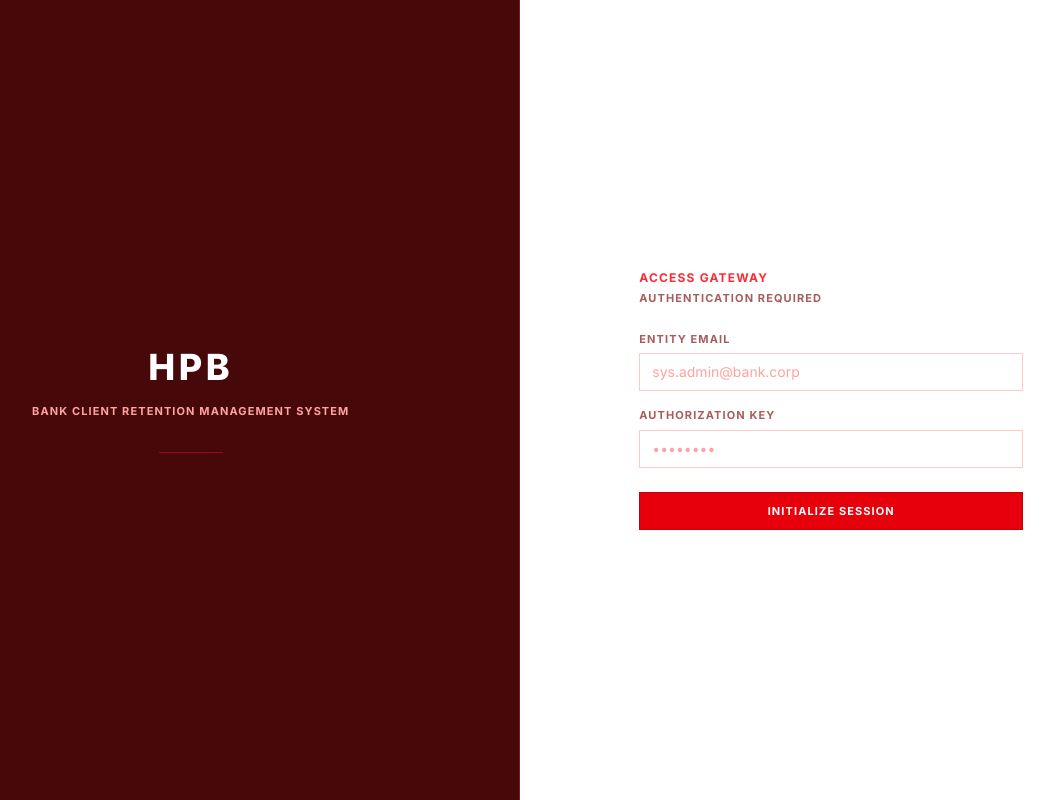
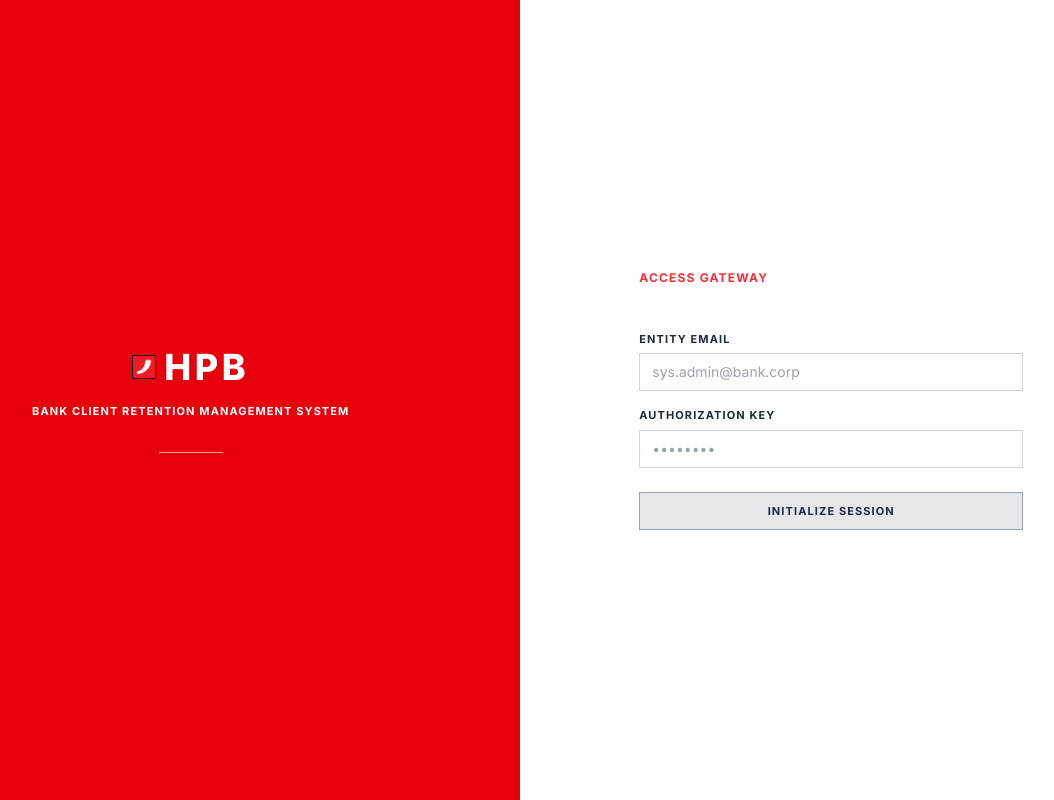
Before and after one commit to maaxxg/Fintech-hackathon, a SvelteKit app: page /login in a window 1280 px wide. Shown: the whole page, without its empty margins (137-1191 px from the left). Built offline with nearby package versions, Linux system fonts and the light colour scheme; no server answers.

Commit message:
promjene idk

```diff
--- a/src/app.html
+++ b/src/app.html
@@ -4,8 +4,8 @@
 		<meta charset="utf-8" />
 		<meta name="viewport" content="width=device-width, initial-scale=1" />
 		<meta name="text-scale" content="scale" />
-		<link rel="icon" type="image/png" href="%sveltekit.assets%/favicon.png" />
-		<link rel="apple-touch-icon" href="%sveltekit.assets%/apple-touch-icon.png" />
+		<link rel="icon" type="image/png" href="%sveltekit.assets%/logo-snip.png" />
+		<link rel="apple-touch-icon" href="%sveltekit.assets%/logo-snip.png" />
 		<link rel="preconnect" href="https://fonts.googleapis.com" />
 		<link rel="preconnect" href="https://fonts.gstatic.com" crossorigin />
 		<link
--- a/src/routes/client/[id]/+page.svelte
+++ b/src/routes/client/[id]/+page.svelte
@@ -41,7 +41,8 @@
 
 	function fixCroatianLetters(text: any): string {
 		if (typeof text !== 'string') return String(text);
-		return text
+		return (
+			text
 				.replace(/È/g, 'Č')
 				.replace(/è/g, 'č')
 				.replace(/Æ/g, 'Ć')
@@ -74,7 +75,8 @@
 				.replace(/\u00C5\u00be/g, '\u017E')
 				// Final normalization pass
 				.replace(/Ž/g, '\u017D')
-			.replace(/ž/g, '\u017E');
+				.replace(/ž/g, '\u017E')
+		);
 	}
 
 	$effect(() => {
@@ -105,7 +107,6 @@
 	<div class="mx-auto max-w-4xl px-6 py-8" id="client-detail">
 		<!-- Header -->
 		<div class="mb-6 border-b border-red-200 pb-6">
-
 			<div class="flex items-start justify-between">
 				<div>
 					<h1 class="m-0 mb-1 text-4xl font-extrabold tracking-widest text-red-950 uppercase">
@@ -180,19 +181,27 @@
 							</h3>
 							<div class="mb-4 grid grid-cols-2 gap-2 sm:grid-cols-4">
 								<div class="border border-amber-700/20 bg-amber-50 px-3 py-2 text-center">
-									<span class="block text-xs font-bold tracking-widest text-amber-800 uppercase">Bronze</span>
-									<span class="text-sm font-bold text-amber-900">[0, 0.34]</span>
+									<span class="block text-xs font-bold tracking-widest text-amber-800 uppercase"
+										>Bronze</span
+									>
+									<span class="text-sm font-bold text-amber-900">[0, 0.33]</span>
 								</div>
-								<div class="border border-slate-300/40 bg-slate-50 px-2.9 py-2 text-center">
-									<span class="block text-xs font-bold tracking-widest text-slate-600 uppercase">Silver</span>
-									<span class="text-sm font-bold text-slate-800">(0.34, 0.50]</span>
+								<div class="px-2.9 border border-slate-300/40 bg-slate-50 py-2 text-center">
+									<span class="block text-xs font-bold tracking-widest text-slate-600 uppercase"
+										>Silver</span
+									>
+									<span class="text-sm font-bold text-slate-800">(0.33, 0.50]</span>
 								</div>
 								<div class="border border-yellow-500/30 bg-yellow-50 px-3 py-2 text-center">
-									<span class="block text-xs font-bold tracking-widest text-yellow-700 uppercase">Gold</span>
+									<span class="block text-xs font-bold tracking-widest text-yellow-700 uppercase"
+										>Gold</span
+									>
 									<span class="text-sm font-bold text-yellow-800">(0.50, 0.71]</span>
 								</div>
 								<div class="border border-cyan-400/30 bg-cyan-50 px-3 py-2 text-center">
-									<span class="block text-xs font-bold tracking-widest text-cyan-700 uppercase">Platinum</span>
+									<span class="block text-xs font-bold tracking-widest text-cyan-700 uppercase"
+										>Platinum</span
+									>
 									<span class="text-sm font-bold text-cyan-800">(0.71, 1.00]</span>
 								</div>
 							</div>
@@ -204,17 +213,25 @@
 							<div class="space-y-2 text-sm leading-relaxed font-semibold text-red-900/70">
 								<p class="m-0">
 									For each client, 6 normalized component scores in [0,1] are computed:
-									<span class="font-bold text-red-800">balance, revenue/activity, product depth, tenure, primary-income flag, credit quality.</span>
+									<span class="font-bold text-red-800"
+										>balance, revenue/activity, product depth, tenure, primary-income flag, credit
+										quality.</span
+									>
 								</p>
 								<p class="m-0">Combined with fixed weights:</p>
 								<code class="block border border-red-300 px-3 py-2 text-xs font-bold text-red-800">
-									value_score_raw = 0.30×balance + 0.25×revenue + 0.20×product_depth + 0.10×tenure + 0.10×primary_bank + 0.05×credit_rating
+									value_score_raw = 0.30×balance + 0.25×revenue + 0.20×product_depth + 0.10×tenure +
+									0.10×primary_bank + 0.05×credit_rating
 								</code>
 								<p class="m-0">
 									Calibrated to a normal-like scale:
-									<span class="font-bold text-red-800">raw percentile → z-score → final value_score = clip((z + 3)/6, 0, 1).</span>
+									<span class="font-bold text-red-800"
+										>raw percentile → z-score → final value_score = clip((z + 3)/6, 0, 1).</span
+									>
 								</p>
-								<p class="m-0 border-t border-red-100 pt-2 text-xs font-bold tracking-widest text-red-400 uppercase">
+								<p
+									class="m-0 border-t border-red-100 pt-2 text-xs font-bold tracking-widest text-red-400 uppercase"
+								>
 									No model training is used — fully deterministic.
 								</p>
 							</div>
@@ -266,29 +283,34 @@
 					<span class="mb-1 block text-[11px] font-bold tracking-widest text-red-500 uppercase"
 						>Email</span
 					>
-					<span class="block text-base font-semibold break-words text-red-950 font-sans" title={client.email}
-						>{client.email}</span
+					<span
+						class="block font-sans text-base font-semibold break-words text-red-950"
+						title={client.email}>{client.email}</span
 					>
 				</div>
 				<div class="min-w-0">
 					<span class="mb-1 block text-[11px] font-bold tracking-widest text-red-500 uppercase"
 						>Phone</span
 					>
-					<span class="block text-base font-semibold break-words text-red-950 font-sans">{client.phone}</span
+					<span class="block font-sans text-base font-semibold break-words text-red-950"
+						>{client.phone}</span
 					>
 				</div>
 				<div>
 					<span class="mb-1 block text-[11px] font-bold tracking-widest text-red-500 uppercase"
 						>Account</span
 					>
-					<span class="text-base font-semibold break-words text-red-950 font-sans">{client.accountType}</span
+					<span class="font-sans text-base font-semibold break-words text-red-950"
+						>{client.accountType}</span
 					>
 				</div>
 				<div>
 					<span class="mb-1 block text-[11px] font-bold tracking-widest text-red-500 uppercase"
 						>Joined</span
 					>
-					<span class="text-base font-semibold break-words text-red-950 font-sans">{client.joinDate}</span>
+					<span class="font-sans text-base font-semibold break-words text-red-950"
+						>{client.joinDate}</span
+					>
 				</div>
 			</div>
 		</div>
@@ -312,7 +334,7 @@
 								{fixCroatianLetters(key.replace(/_/g, ' '))}
 							</span>
 							<span
-								class="block text-sm font-semibold break-words text-red-950 font-sans"
+								class="block font-sans text-sm font-semibold break-words text-red-950"
 								style="font-family: system-ui, -apple-system, sans-serif;"
 								title={fixCroatianLetters(value)}>{fixCroatianLetters(value)}</span
 							>
@@ -325,9 +347,7 @@
 {:else}
 	<div class="flex flex-col items-center justify-center py-24 text-center">
 		<h2 class="mb-2 text-xl font-bold tracking-widest text-red-950 uppercase">Record Not Found</h2>
-		<p class="mb-6 text-sm tracking-widest text-red-500 uppercase">
-			Database query returned null.
-		</p>
+		<p class="mb-6 text-sm tracking-widest text-red-500 uppercase">Database query returned null.</p>
 		<a
 			href="/"
 			class="rounded-none bg-red-600 px-5 py-2.5 text-[11px] font-bold tracking-widest text-white uppercase transition-colors hover:bg-red-700"
--- a/src/routes/login/+page.svelte
+++ b/src/routes/login/+page.svelte
@@ -35,34 +35,38 @@
 <div class="flex min-h-screen bg-white transition-colors">
 	<!-- Left panel: Branding -->
 	<div
-		class="hidden flex-1 flex-col items-center justify-center border-r border-red-900 bg-red-950 px-12 md:flex"
+		class="hidden flex-1 flex-col items-center justify-center border-r border-red-600 bg-red-600 px-12 md:flex"
 	>
-		<h1 class="m-0 mb-4 text-4xl font-extrabold tracking-widest text-white uppercase">
-			HPB
-		</h1>
+		<div class="mb-4 flex items-center gap-2">
+			<img src="/logo-snip.png" alt="HPB Logo" class="h-6 w-auto border border-black" />
+			<h1 class="m-0 text-4xl font-extrabold tracking-widest text-white uppercase">
+				HPB
+			</h1>
+		</div>
 		<p
-			class="m-0 max-w-xs text-center text-[11px] leading-relaxed font-bold tracking-widest text-red-300 uppercase"
+			class="m-0 max-w-xs text-center text-[11px] leading-relaxed font-bold tracking-widest text-white uppercase"
 		>
 			Bank Client Retention Management System
 		</p>
-		<div class="mt-8 h-px w-16 bg-red-800"></div>
+		<div class="mt-8 h-px w-16 bg-red-300"></div>
 	</div>
 
 	<!-- Right panel: Login form -->
 	<div class="flex flex-1 items-center justify-center bg-white p-8">
 		<div class="w-full max-w-sm">
-			<div class="mb-8 flex items-center gap-2 border-b border-red-100 pb-4 md:hidden">
+			<div class="mb-8 flex items-center gap-2 border-b border-gray-300 pb-4 md:hidden">
+				<img src="/logo-snip.png" alt="HPB Logo" class="h-6 w-auto" />
 				<h1 class="m-0 text-2xl font-bold tracking-widest text-red-950 uppercase">HPB</h1>
 			</div>
 
 			<h2 class="mb-1 text-xs font-bold tracking-widest text-red-500 uppercase">Access Gateway</h2>
-			<p class="mb-6 text-[11px] font-bold tracking-widest text-red-900/70 uppercase">
+			<p class="mb-6 text-[11px] font-bold tracking-widest text-white uppercase">
 				Authentication Required
 			</p>
 
 			{#if error}
 				<div
-					class="mb-4 rounded-none border border-red-200 bg-red-50 px-3 py-2 text-[11px] font-bold tracking-widest text-red-700 uppercase"
+					class="mb-4 rounded-none border border-gray-300 bg-gray-100 px-3 py-2 text-[11px] font-bold tracking-widest text-red-800 uppercase"
 				>
 					{error}
 				</div>
@@ -78,7 +82,7 @@
 				<div>
 					<label
 						for="email"
-						class="mb-1.5 block text-[11px] font-bold tracking-widest text-red-900/70 uppercase"
+						class="mb-1.5 block text-[11px] font-bold tracking-widest text-gray-800 uppercase"
 						>Entity Email</label
 					>
 					<input
@@ -87,14 +91,14 @@
 						bind:value={email}
 						placeholder="sys.admin@bank.corp"
 						required
-						class="w-full rounded-none border border-red-200 bg-white px-3 py-2 text-sm text-red-950 placeholder-red-300 transition focus:border-red-500 focus:ring-1 focus:ring-red-500 focus:outline-none"
+						class="w-full rounded-none border border-gray-300 bg-white px-3 py-2 text-sm text-gray-800 placeholder-gray-400 transition focus:border-gray-500 focus:ring-1 focus:ring-gray-500 focus:outline-none"
 					/>
 				</div>
 
 				<div>
 					<label
 						for="password"
-						class="mb-1.5 block text-[11px] font-bold tracking-widest text-red-900/70 uppercase"
+						class="mb-1.5 block text-[11px] font-bold tracking-widest text-gray-800 uppercase"
 						>Authorization Key</label
 					>
 					<input
@@ -103,14 +107,14 @@
 						bind:value={password}
 						placeholder="••••••••"
 						required
-						class="w-full rounded-none border border-red-200 bg-white px-3 py-2 text-sm text-red-950 placeholder-red-300 transition focus:border-red-500 focus:ring-1 focus:ring-red-500 focus:outline-none"
+						class="w-full rounded-none border border-gray-300 bg-white px-3 py-2 text-sm text-gray-800 placeholder-gray-400 transition focus:border-gray-500 focus:ring-1 focus:ring-gray-500 focus:outline-none"
 					/>
 				</div>
 
 				<button
 					type="submit"
 					disabled={loading}
-					class="mt-2 w-full rounded-none border border-red-700 bg-red-600 py-2.5 text-[11px] font-bold tracking-widest text-white uppercase transition-colors hover:bg-red-700 disabled:cursor-not-allowed disabled:opacity-50"
+					class="mt-2 w-full rounded-none border border-gray-400 bg-gray-200 py-2.5 text-[11px] font-bold tracking-widest text-gray-800 uppercase transition-colors hover:bg-gray-300 disabled:cursor-not-allowed disabled:opacity-50"
 				>
 					{loading ? 'Authenticating...' : 'Initialize Session'}
 				</button>
```
Lines whose indentation alone changed are shown as unchanged.
